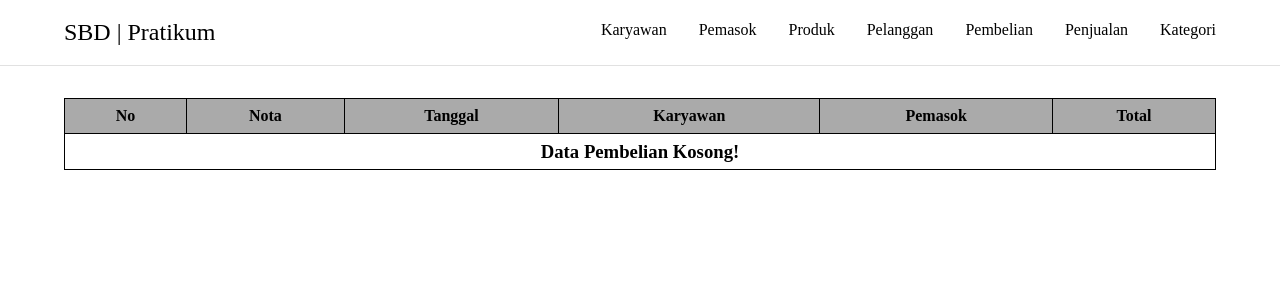
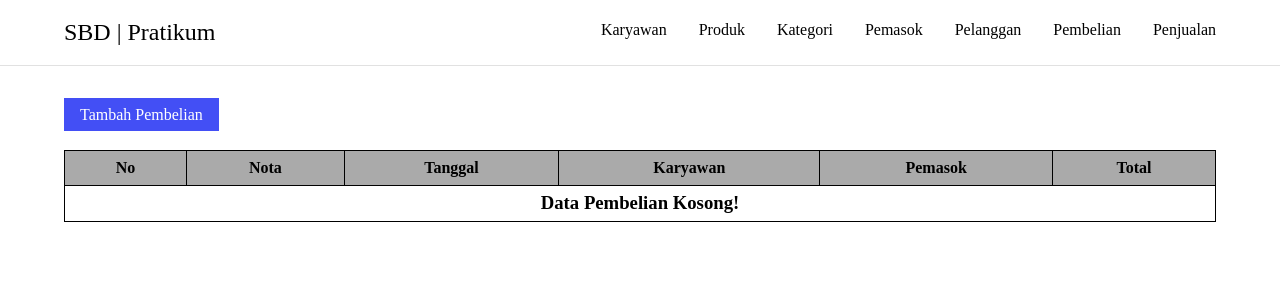
Before and after one commit to hiIgooTgar/sistem_basis_data_pratikum, a PHP site: page /src/pembelian.php in a window 1280 px wide. Shown: the top 300 px of the page. Run offline with PHP 8.4, Linux system fonts and the light colour scheme; data that the repository does not hold is empty.

Commit message:
SBD | Pratikum Update - Pembelian (INSERT)

```diff
--- a/pratikum_2/components/navbar.php
+++ b/pratikum_2/components/navbar.php
@@ -4,11 +4,11 @@
     </div>
     <ul class="navbar-list">
         <li><a href="./" class="navbar-links">Karyawan</a></li>
+        <li><a href="src/produk.php" class="navbar-links">Produk</a></li>
+        <li><a href="src/kategori.php" class="navbar-links">Kategori</a></li>
         <li><a href="src/pemasok.php" class="navbar-links">Pemasok</a></li>
-        <li><a href="src/produk.php" class="navbar-links">Produk</a></li>
         <li><a href="src/pelanggan.php" class="navbar-links">Pelanggan</a></li>
         <li><a href="src/pembelian.php" class="navbar-links">Pembelian</a></li>
         <li><a href="src/penjualan.php" class="navbar-links">Penjualan</a></li>
-        <li><a href="src/kategori.php" class="navbar-links">Kategori</a></li>
     </ul>
 </nav>
--- a/pratikum_2/components/navbar_inside.php
+++ b/pratikum_2/components/navbar_inside.php
@@ -4,12 +4,12 @@
     </div>
     <ul class="navbar-list">
         <li><a href="../" class="navbar-links">Karyawan</a></li>
+        <li><a href="./produk.php" class="navbar-links">Produk</a></li>
+        <li><a href="./kategori.php" class="navbar-links">Kategori</a></li>
         <li><a href="./pemasok.php" class="navbar-links">Pemasok</a></li>
-        <li><a href="./produk.php" class="navbar-links">Produk</a></li>
         <li><a href="./pelanggan.php" class="navbar-links">Pelanggan</a></li>
         <li><a href="./pembelian.php" class="navbar-links">Pembelian</a></li>
         <li><a href="./penjualan.php" class="navbar-links">Penjualan</a></li>
-        <li><a href="./kategori.php" class="navbar-links">Kategori</a></li>
 
     </ul>
 </nav>
--- a/pratikum_2/src/pembelian.php
+++ b/pratikum_2/src/pembelian.php
@@ -7,6 +7,7 @@ include "../components/navbar_inside.php"
 ?>
 
 <div class="container">
+    <a href="./insert_pembelian.php" class="btn btn-primary">Tambah Pembelian</a>
     <table class="table-main">
         <tr>
             <th>No</th>
```
